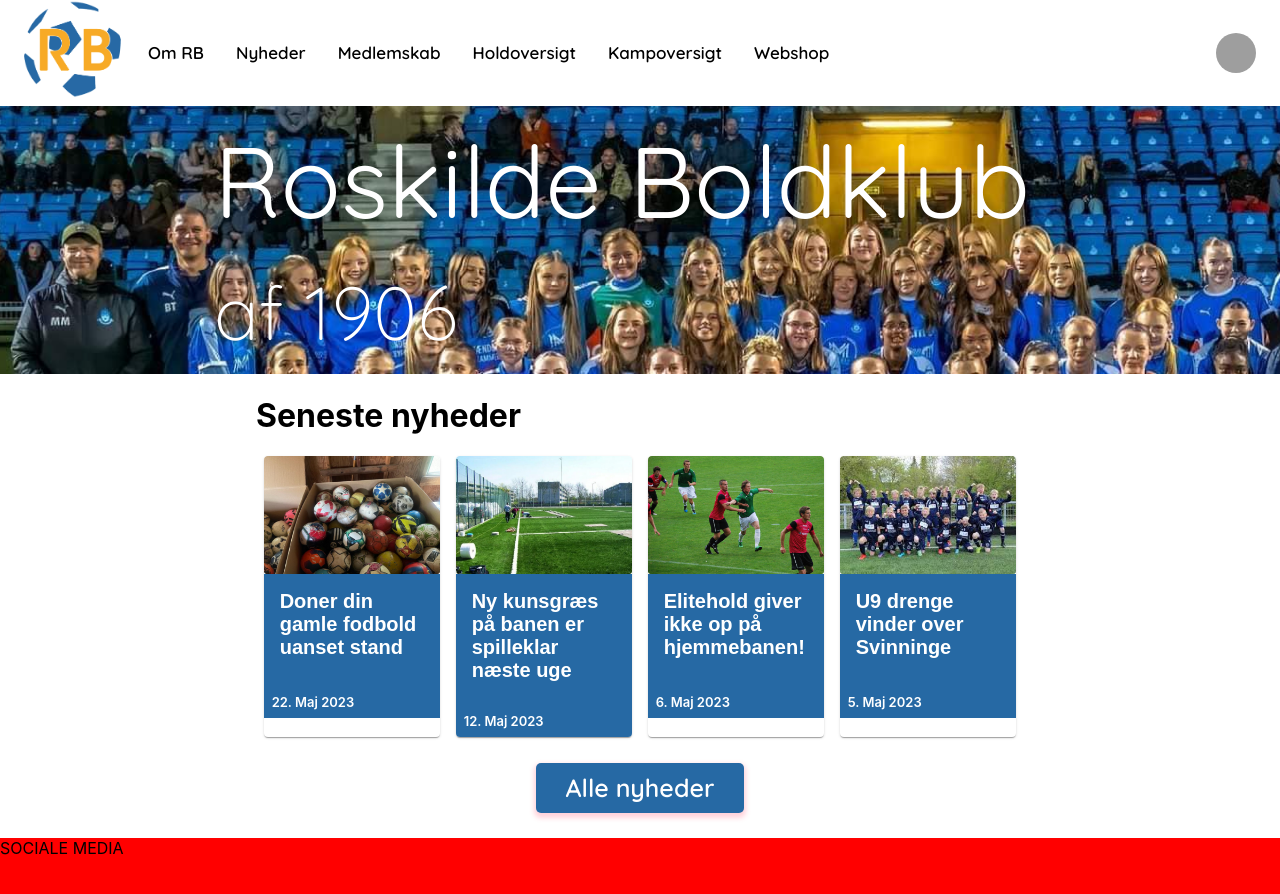
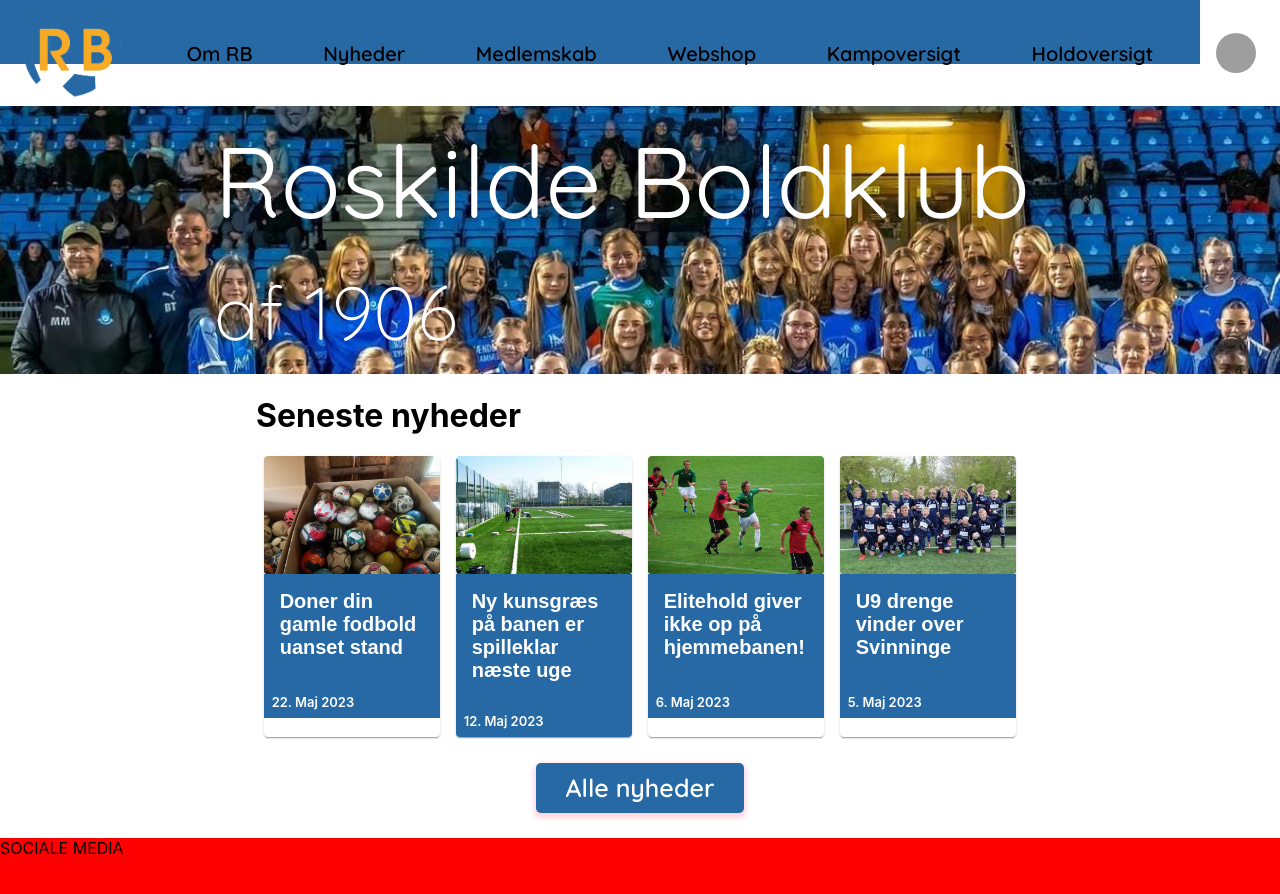
Before and after one commit to MarcelKristensen/rb-app, a React (Create React App) app: page / in a window 1280 px wide. Shown: the top 894 px of the page. Built offline with nearby package versions, Linux system fonts and the light colour scheme; grey boxes are pictures that could not be loaded.

Commit message:
login bar mangler

```diff
--- a/src/components/Header.js
+++ b/src/components/Header.js
@@ -11,10 +11,11 @@
 import Button from '@mui/material/Button';
 import Tooltip from '@mui/material/Tooltip';
 import MenuItem from '@mui/material/MenuItem';
-import AdbIcon from '@mui/icons-material/Adb';
+import { styled } from '@mui/material';
 
-const pages = ['Om RB', 'Nyheder', 'Medlemskab', 'Holdoversigt', 'Kampoversigt', 'Webshop'];
+const pages = ['Om RB', 'Nyheder', 'Medlemskab', 'Webshop', 'Kampoversigt'];
 const settings = ['Profile', 'Account', 'Dashboard', 'Logout'];
+const uHold = ['U7', 'U8', 'U9', 'U10', 'U11', 'U12', 'U13', 'U14', 'U15', 'U16', 'U17', 'U18'];
 
 function ResponsiveAppBar() {
   const [anchorElNav, setAnchorElNav] = React.useState(null);
@@ -35,13 +36,47 @@
     setAnchorElUser(null);
   };
 
+  const [anchorEl, setAnchorEl] = React.useState(null);
+
+  function handleClick(event) {
+    if (anchorEl !== event.currentTarget) {
+      setAnchorEl(event.currentTarget);
+    }
+  }
+
+  function handleClose() {
+    setAnchorEl(null);
+  }
+
+  const MyMenuItem = styled(MenuItem)({
+    color: 'black',
+    display: 'block',
+    fontSize: 20,
+    fontWeight: 600,
+    textTransform: 'none',
+    "&:hover": {
+      backgroundColor: '#F3B820'
+    }
+  });
+
   return (
-    <AppBar position="static" sx={{backgroundColor: '#FFFFFF'}}>
+    <AppBar position="static" sx={{ backgroundColor: '#FFFFFF' }}>
+
+      <Container sx={{
+            backgroundColor: '#2669A4',
+            position: 'absolute',
+          }}>
+        <Toolbar>
+          <Box sx={{
+            backgroundColor: '#2669A4'
+          }}>
+          </Box>
+        </Toolbar>
+      </Container>
+
       <Container maxWidth="xl">
         <Toolbar disableGutters>
-
           <a href="/"><img className="headerLogo" src={require('../images/RBLogo.png')} width={"100px"} alt='logo'></img></a>
-
           <Box sx={{ flexGrow: 1, display: { xs: 'flex', md: 'none' } }}>
             <IconButton
               size="large"
@@ -94,17 +129,16 @@
             }}
           >
           </Typography>
-          <Box sx={{ flexGrow: 1, display: { xs: 'none', md: 'flex' } }}>
+          <Box sx={{ flexGrow: 1, display: { xs: 'none', md: 'flex', justifyContent: 'space-evenly' } }}>
             {pages.map((page) => (
               <Button
                 key={page}
                 onClick={handleCloseNavMenu}
                 sx={{
                   my: 2,
-                  ml: 2,
                   color: 'black',
                   display: 'block',
-                  fontSize: 17,
+                  fontSize: 20,
                   fontWeight: 600,
                   textTransform: 'none'
                 }}
@@ -112,6 +146,48 @@
                 {page}
               </Button>
             ))}
+            {/*
+            DROP DOWN MENU FOR U HOLD
+            */}
+            <Button
+              onClick={handleClick}
+              onMouseOver={handleClick}
+              sx={{
+                my: 2,
+                color: 'black',
+                display: 'block',
+                fontSize: 20,
+                fontWeight: 600,
+                textTransform: 'none'
+              }}
+            >
+              Holdoversigt
+            </Button>
+            <Menu
+              id="simple-menu"
+              anchorEl={anchorEl}
+              open={Boolean(anchorEl)}
+              onClose={handleClose}
+              MenuListProps={{ onMouseLeave: handleClose }}
+            >
+              {uHold.map((hold) => (
+                <MyMenuItem
+                  key={hold}
+                  onClick={handleCloseNavMenu}
+                  sx={{
+                    my: 2,
+                    color: 'black',
+                    display: 'block',
+                    fontSize: 20,
+                    fontWeight: 600,
+                    textTransform: 'none',
+                    minWidth: '120px'
+                  }}
+                >
+                  {hold}
+                </MyMenuItem>
+              ))}
+            </Menu>
           </Box>
           <Box sx={{ flexGrow: 0 }}>
             <Tooltip title="Open settings">
```
